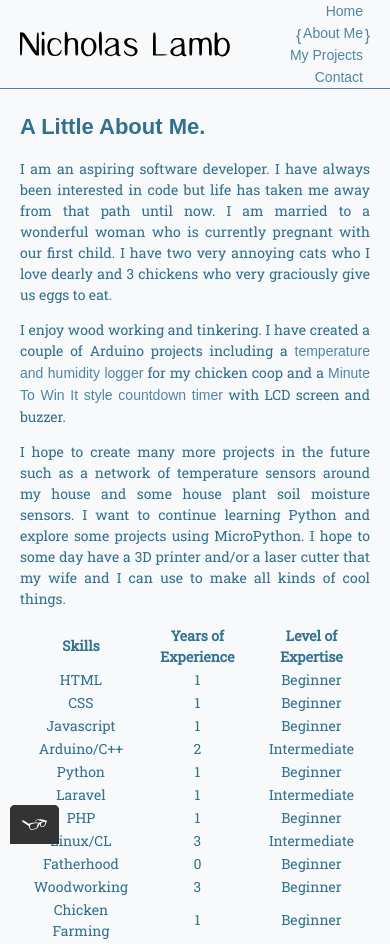
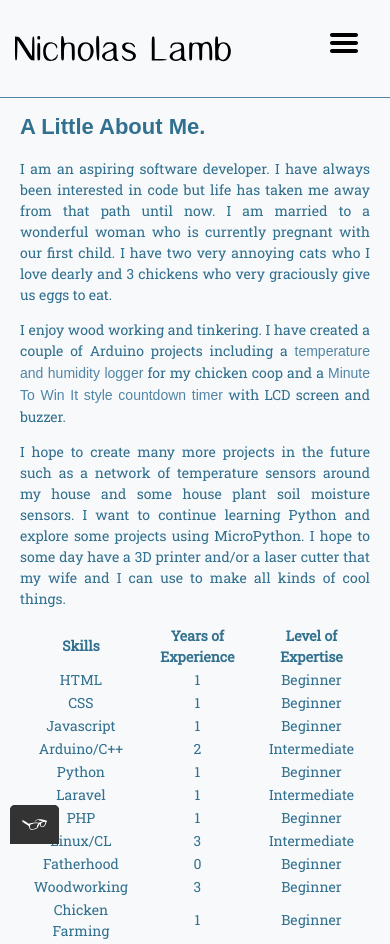
Before and after one commit to nickplamb/portfolio_site, a plain HTML site: page about.html in a window 390 px wide. Shown: the top 944 px of the page. Drawn offline with nearby package versions, Linux system fonts and the light colour scheme; a web font is replaced by a local one.

Commit message:
add functioning dropdown menu at 768px breakpoint.

```diff
--- a/about.html
+++ b/about.html
@@ -24,19 +24,22 @@
 
     <!-- Navigation links -->
     <nav class="main-nav page-header__item">
-      <ul role="menubar" class="nav-list">
+      <ul role="menubar"class="nav-list">
+        <img src="img/hamburger_menu_icon.svg" alt="Hidden Manu Icon" class="dropdown-menu__icon">
+        <div class="dropdown-content">
           <li role="presentation">
             <a href="index.html" role="menuitem" class="nav-list__item">Home</a>
           </li>
           <li role="presentation">
-          <a href="about.html" role="menuitem" class="nav-list__item nav-list__item--active">About Me</a>
+            <a href="about.html" role="menuitem" class="nav-list__item">About Me</a>
           </li>
           <li role="presentation">
-          <a href="work.html" role="menuitem" class="nav-list__item">My Projects</a>
+            <a href="work.html" role="menuitem" class="nav-list__item nav-list__item--active">My Projects</a>
           </li>
           <li role="presentation">
             <a href="contact.html" role="menuitem" class="nav-list__item">Contact</a>
           </li>
+        </div>
       </ul>
     </nav>
 </header>
--- a/css/styles.css
+++ b/css/styles.css
@@ -89,12 +89,12 @@ header {
   border-bottom: 1px solid var(--seconary-color);
   position: fixed;
   top: 0;
-  overflow: hidden;
   background-color: var(--bg-color);
 }
 .page-header {
   display: flex;
   width: 100%;
+  height: 98px;
   padding: 20px;
   /* flex-direction: row;
   justify-content: space-between; */
@@ -121,6 +121,10 @@ img.page-header__item {
 a.nav-list__item {
   position: relative;
   padding: 0 7px;
+}
+.dropdown-menu__icon {
+  position: relative;
+  display: none;
 }
 
 /* Navigation animation */
@@ -355,15 +359,31 @@ th, td{
 
 @media all and (max-width: 768px) {
   .page-header {
-    padding: 0 20px;
+
+  }
+
+  /* dropdown menu  */
+  .dropdown-menu__icon {
+    display: block;
+    margin: 8px 15px 0 auto;
   }
   .nav-list {
-    padding-left: 0;
-    margin: 0;
+    position: relative;
+    display: inline-block;
   }
-  .nav-list li {
+  .dropdown-content {
+    display: none;
+    position: absolute;
+    right: 10px;
+    z-index: 1;
+    min-width: 120px;
+    background-color: rgb(143, 193, 227, 0.30); /* var(--secondary-txt-color) */
+  }
+  .nav-list:hover .dropdown-content {
     display: block;
   }
+
+  /* Main content grid */
   .grid {
     grid-gap: 10px;
   }
```
Also changed, not shown: contact.html (+5 -2 lines), index.html (+5 -2 lines), work.html (+3 -0 lines), img/hamburger_menu_icon.svg (added). Lines whose indentation alone changed are shown as unchanged.
